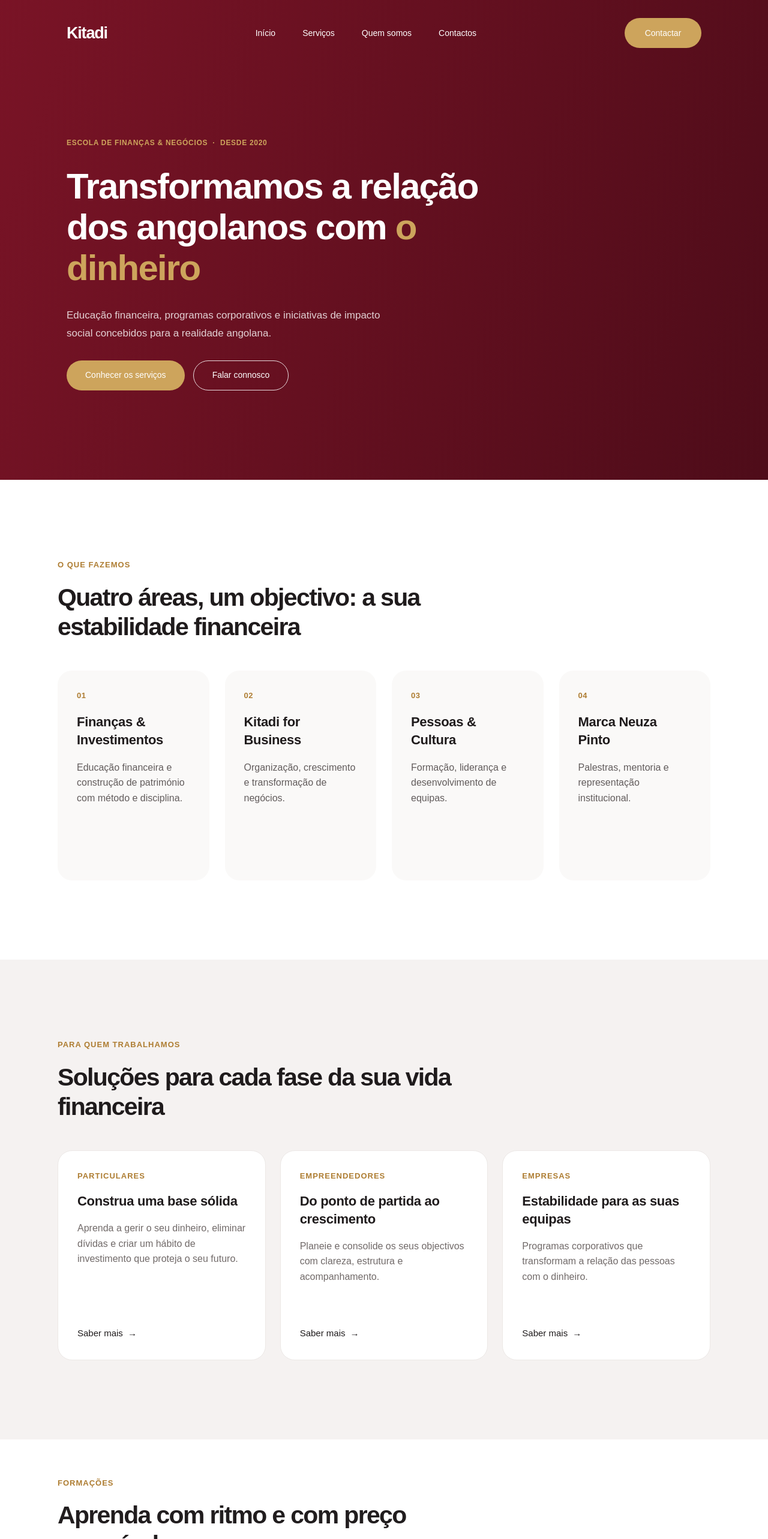
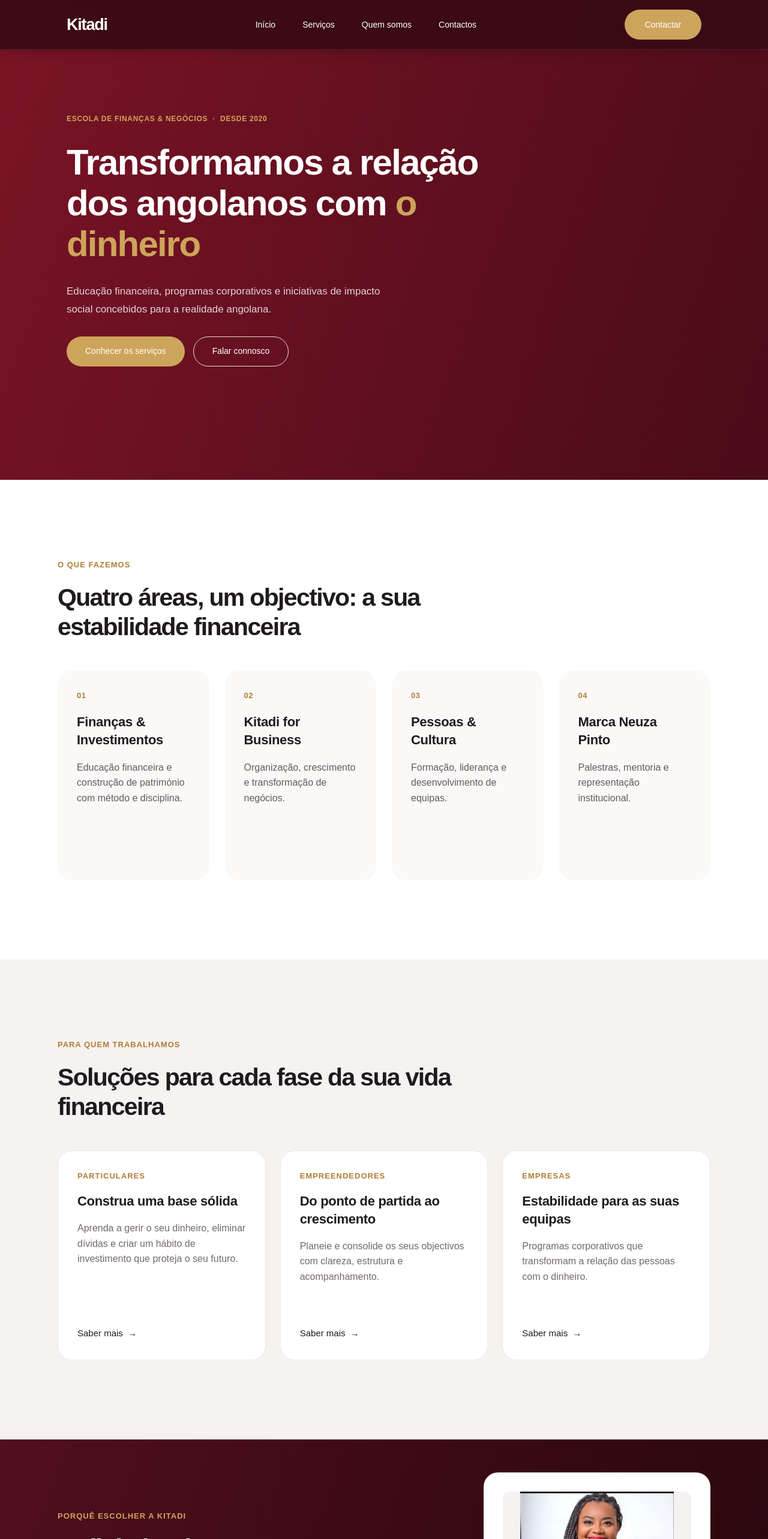
Before and after one commit to Kitadi-Desenvolvimento/Landing-Page, a Next.js app: page / in a window 1280 px wide. Shown: the top 2566 px of the page at 60% size. Built offline with nearby package versions, Linux system fonts and the light colour scheme.

Commit message:
add logotipos de parceiros

```diff
--- a/app/page.tsx
+++ b/app/page.tsx
@@ -1,4 +1,3 @@
-import Formacoes from "./formacoes";
 import Contactos from "./contactos";
 import PorqueEscolherKitadi from "./porque";
 import Referencias from "./referencias";
@@ -178,7 +177,7 @@ export default function Home() {
         </SectionContainer>
       </section>
 
-      <Formacoes />
+      {/* <Formacoes /> */}
 
       <PorqueEscolherKitadi />
 
--- a/app/site-header.tsx
+++ b/app/site-header.tsx
@@ -20,7 +20,8 @@ function ContactButton({ className = "" }: { className?: string }) {
 
 export default function SiteHeader() {
   return (
-    <header className="mx-auto flex w-[calc(100%-48px)] max-w-[1058px] items-center justify-between pt-[30px]">
+    <header className="fixed inset-x-0 top-0 z-50 border-b border-white/10 bg-[#390b15]/95 px-6 py-4 shadow-lg backdrop-blur-md">
+      <div className="mx-auto flex w-full max-w-[1058px] items-center justify-between">
         <Link
           aria-label="Kitadi — início"
           className="text-[27px] font-bold leading-none tracking-[-1.2px]"
@@ -73,6 +74,7 @@ export default function SiteHeader() {
             <ContactButton className="mt-1 inline-flex min-h-11 px-5" />
           </nav>
         </details>
+      </div>
     </header>
   );
 }
```
Lines whose indentation alone changed are shown as unchanged.
